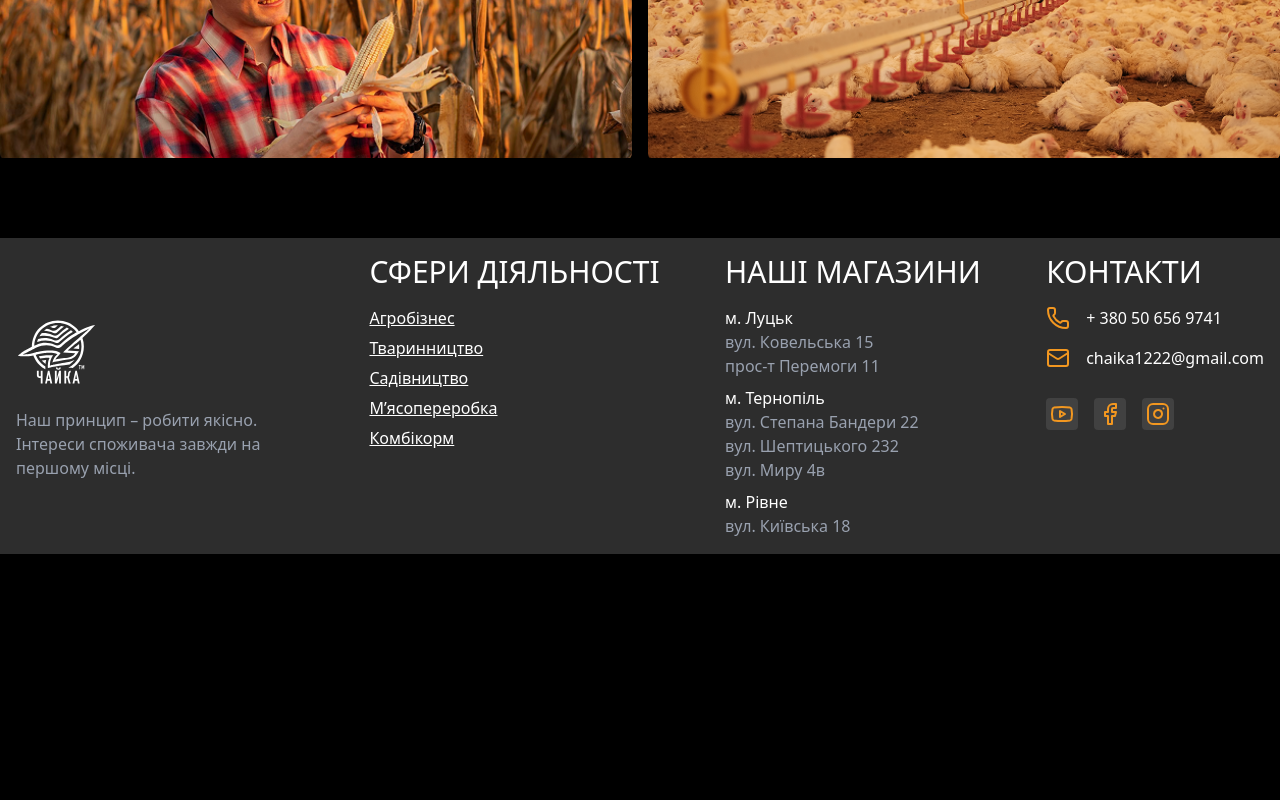
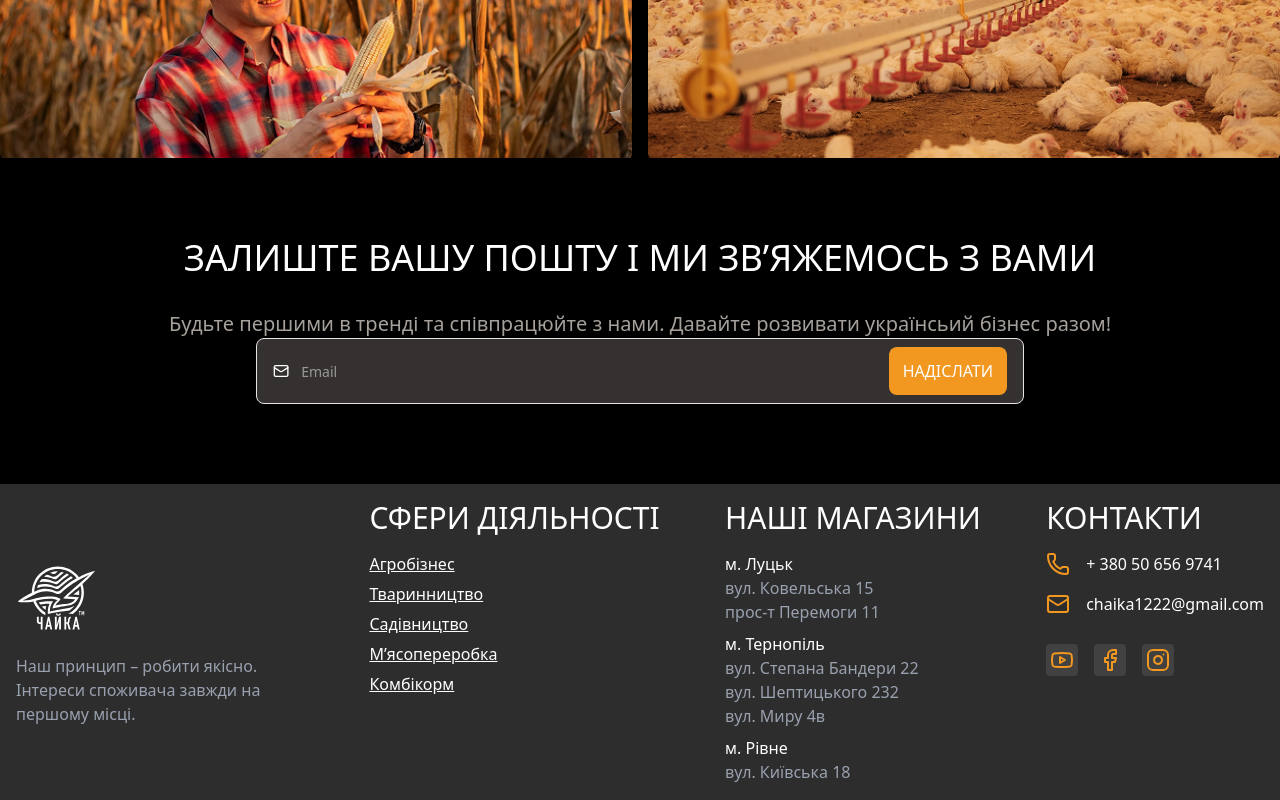
Before and after one commit to ArtemixArt228/chaika, a Next.js app: page /activity-areas in a window 1280 px wide. Shown: the part 3458-4258 px from the top of the page. Before the commit the page ends 4012 px from the top, so only its background shows below. Built offline with nearby package versions, Linux system fonts and the light colour scheme.

Commit message:
Add ContactRequest component and integrate it into the ActivityAreas page

```diff
--- a/src/app/activity-areas/page.tsx
+++ b/src/app/activity-areas/page.tsx
@@ -1,4 +1,6 @@
 import React from "react";
+
+import { ContactRequest } from "@/components/shared/contact-request";
 
 import { HeroSection } from "@/app/activity-areas/hero-section/hero-section";
 import { BusinessSection } from "@/app/activity-areas/business-section/business-section";
@@ -9,6 +11,8 @@ const ActivityAreasPage = () => {
       <HeroSection />
 
       <BusinessSection />
+
+      <ContactRequest />
     </main>
   );
 };
```
